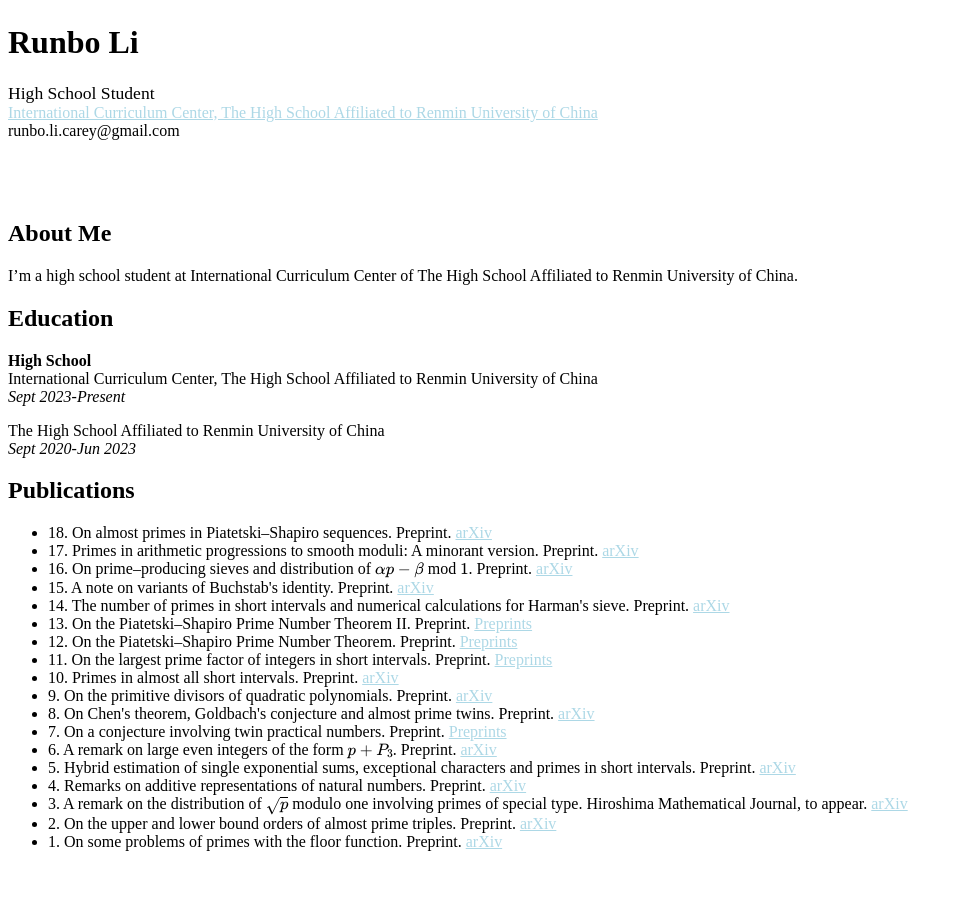
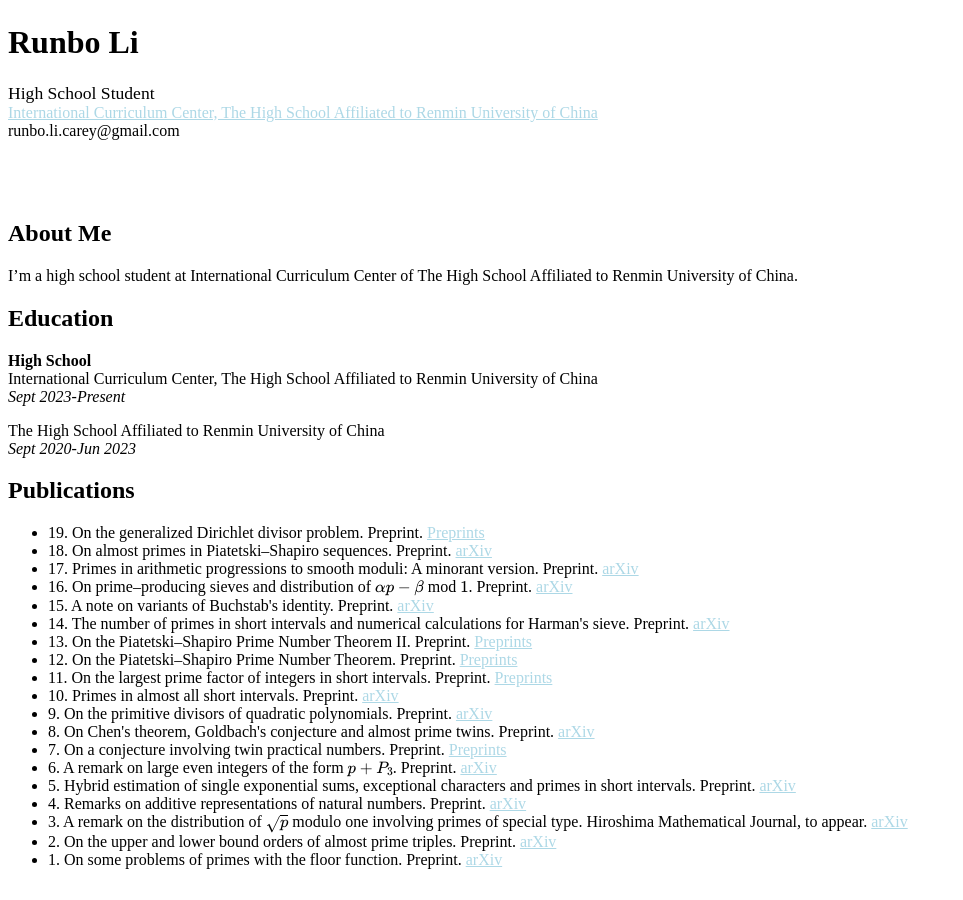
Before and after one commit to CareyRunboLi/CareyRunboLi.github.io, a Jekyll site: the page built from index.md, in a window 1280 px wide and 900 px high, scrolled down 1289 px. Shown: the whole window, without its empty margins (0-963 px from the left). Built offline with Jekyll 4.4.1, drawn with Linux system fonts in a browser that asks for light colours; some web fonts are replaced; formulas are drawn with MathJax 3; a style sheet for code colours, icons or effects is not loaded; our own code applies the rules of GitHub Pages for plain Markdown files.

Commit message:
Update preprints.md

```diff
--- a/_includes/preprints.md
+++ b/_includes/preprints.md
@@ -7,6 +7,7 @@
 ## Publications
 
 <ul style="margin:0 0 5px;">
+  <li>19. On the generalized Dirichlet divisor problem. Preprint. <a href="https://www.preprints.org/manuscript/202505.1432/v1"><span>Preprints</span></a></li>
   <li>18. On almost primes in Piatetski–Shapiro sequences. Preprint. <a href="https://arxiv.org/abs/2505.09634"><span>arXiv</span></a></li>
   <li>17. Primes in arithmetic progressions to smooth moduli: A minorant version. Preprint. <a href="https://arxiv.org/abs/2505.09629"><span>arXiv</span></a></li>
   <li>16. On prime–producing sieves and distribution of $\alpha p - \beta$ mod $1$. Preprint. <a href="https://arxiv.org/abs/2504.13195"><span>arXiv</span></a></li>
```
